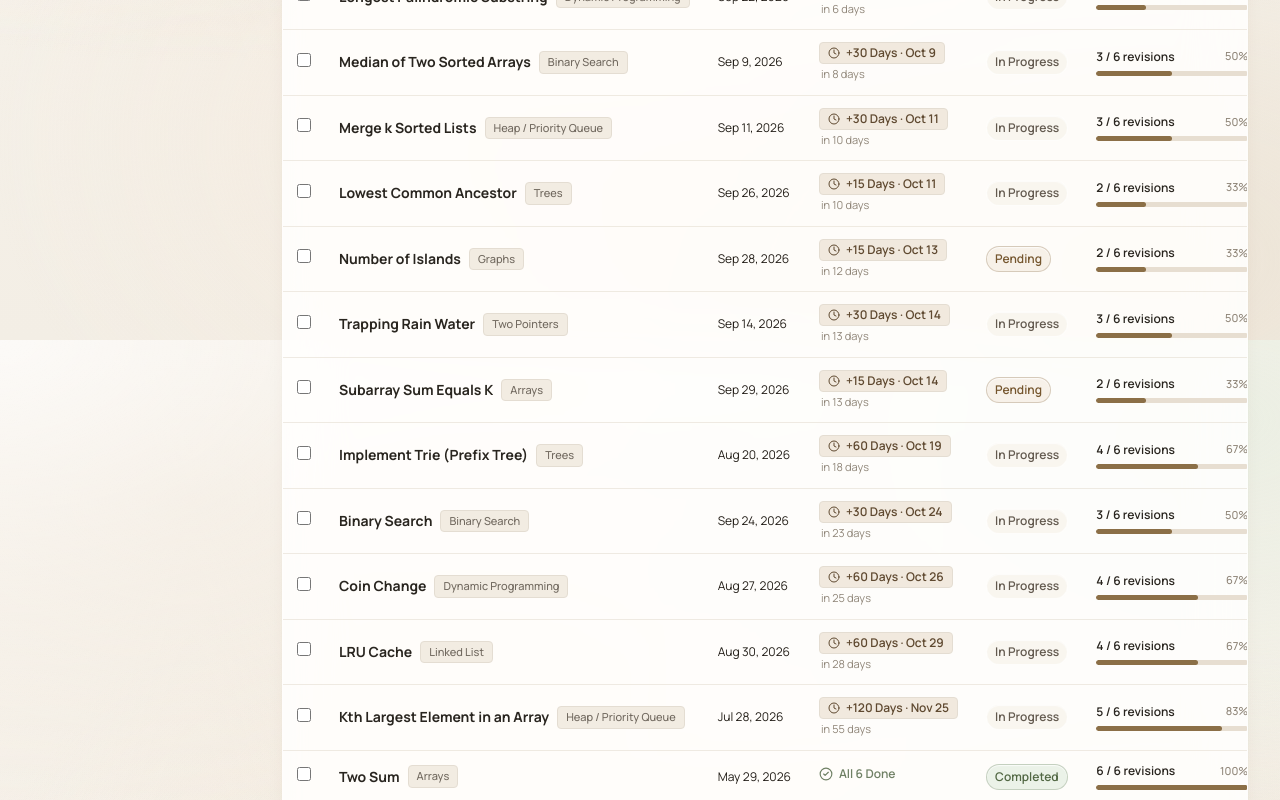
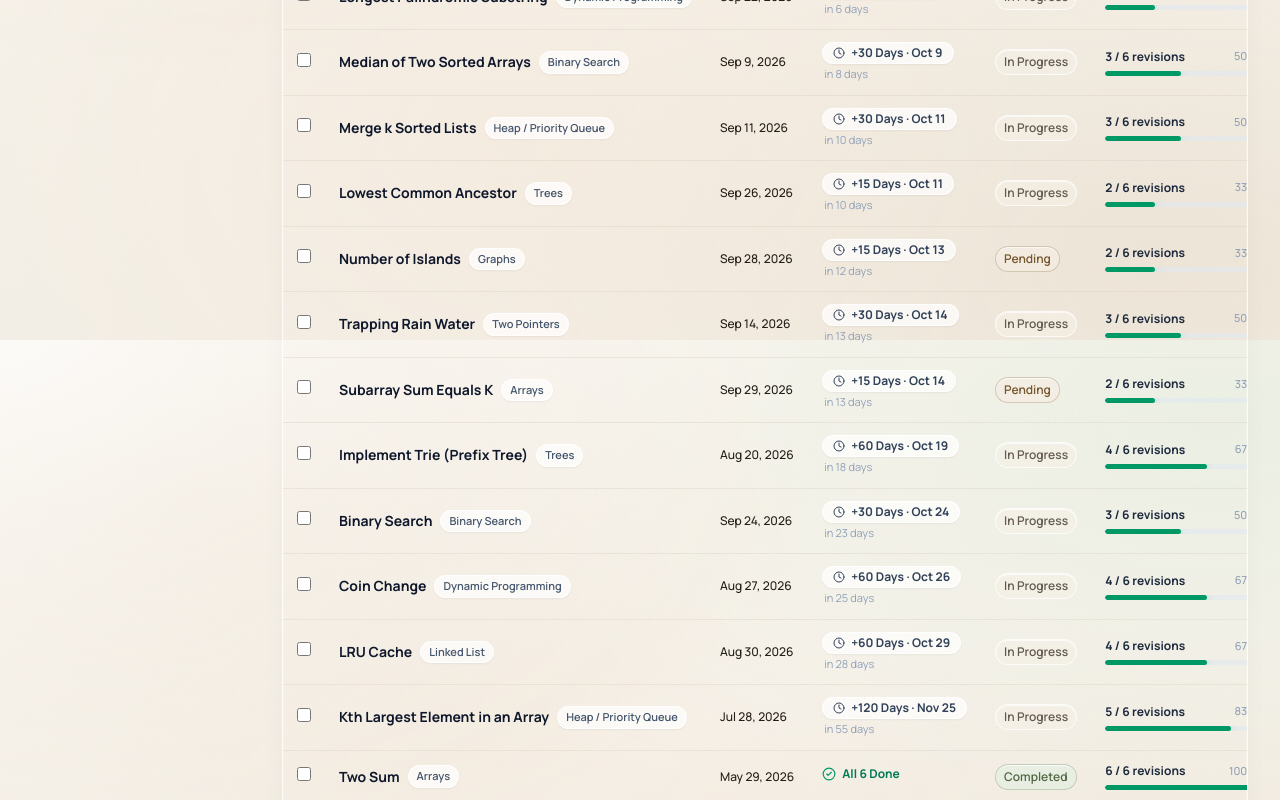
Before and after one commit to MdKasif0/DSARecall, a Next.js app: page /questions in a window 1280 px wide. Shown: the part 1260-2060 px from the top of the page. Built offline with nearby package versions, Linux system fonts and the light colour scheme.

Commit message:
style: update table components with modern glassmorphism and emerald theme

```diff
--- a/src/components/QuestionsTable.tsx
+++ b/src/components/QuestionsTable.tsx
@@ -51,86 +51,86 @@ export default function QuestionsTable({
   };
 
   return (
-    <div className="table-container card overflow-hidden border border-border">
+    <div className="table-container card-glass overflow-hidden rounded-2xl border border-white/80 shadow-[0_4px_24px_rgba(0,0,0,0.03),inset_0_1px_1.5px_rgba(255,255,255,0.95)]">
       <table className="data-table w-full border-collapse text-left">
         <thead>
-          <tr className="bg-[#FAF7F2] border-b border-border">
-            <th className="w-10 px-3 py-3 text-center">
+          <tr className="bg-white/40 border-b border-white/60 backdrop-blur-md">
+            <th className="w-10 px-3.5 py-3 text-center">
               <input
                 type="checkbox"
-                className="h-3.5 w-3.5 rounded border-[#D5CCBF] text-[#8B6F47] focus:ring-[#8B6F47] cursor-pointer"
+                className="h-3.5 w-3.5 rounded border-slate-300 text-emerald-600 focus:ring-emerald-500 cursor-pointer"
                 checked={allSelected}
                 onChange={toggleSelectAll}
                 aria-label="Select all questions"
               />
             </th>
-            <th className="px-4 py-3 font-semibold text-[0.6875rem] uppercase tracking-[0.08em] text-text-secondary">
+            <th className="px-4 py-3 font-bold text-[11px] uppercase tracking-[0.08em] text-slate-400">
               QUESTION
             </th>
-            <th className="px-4 py-3 font-semibold text-[0.6875rem] uppercase tracking-[0.08em] text-text-secondary">
+            <th className="px-4 py-3 font-bold text-[11px] uppercase tracking-[0.08em] text-slate-400">
               SOLVED
             </th>
-            <th className="px-4 py-3 font-semibold text-[0.6875rem] uppercase tracking-[0.08em] text-text-secondary">
+            <th className="px-4 py-3 font-bold text-[11px] uppercase tracking-[0.08em] text-slate-400">
               NEXT REVISION
             </th>
-            <th className="px-4 py-3 font-semibold text-[0.6875rem] uppercase tracking-[0.08em] text-text-secondary">
+            <th className="px-4 py-3 font-bold text-[11px] uppercase tracking-[0.08em] text-slate-400">
               STATUS
             </th>
-            <th className="px-4 py-3 min-w-[180px] font-semibold text-[0.6875rem] uppercase tracking-[0.08em] text-text-secondary">
+            <th className="px-4 py-3 min-w-[180px] font-bold text-[11px] uppercase tracking-[0.08em] text-slate-400">
               PROGRESS
             </th>
-            <th className="px-4 py-3 text-right font-semibold text-[0.6875rem] uppercase tracking-[0.08em] text-text-secondary">
+            <th className="px-4 py-3 text-right font-bold text-[11px] uppercase tracking-[0.08em] text-slate-400">
               ACTIONS
             </th>
           </tr>
         </thead>
-        <tbody className="divide-y divide-border bg-surface">
+        <tbody className="divide-y divide-white/60">
           {questions.map((q) => {
             const nextRev = getNextRevision(q, recordsMap);
             const { completedCount, total, percent } = getQuestionProgress(q.id, recordsMap);
             const isSelected = selectedIds.has(q.id);
 
-            // Compute next revision element matching Section 15
+            // Compute next revision element
             let nextRevElement = null;
             if (!nextRev) {
               if (completedCount === 6) {
                 nextRevElement = (
-                  <span className="inline-flex items-center gap-1.5 text-xs font-semibold text-[#6F8064]">
-                    <CheckCircle2 size={14} className="text-[#6F8064]" />
+                  <span className="inline-flex items-center gap-1.5 text-xs font-bold text-emerald-700">
+                    <CheckCircle2 size={14} className="text-emerald-600" />
                     All 6 Done
                   </span>
                 );
               } else {
                 nextRevElement = (
-                  <span className="text-xs text-text-muted">None pending</span>
+                  <span className="text-xs text-slate-400">None pending</span>
                 );
               }
             } else {
               const isDue = nextRev.date === today;
               const isPast = nextRev.date < today;
 
-              let badgeBg = 'bg-[#F1E9DE] text-[#5F4930] border-[#E4DDD2]';
-              let subtextColor = 'text-text-muted';
+              let badgeBg = 'bg-white/70 text-slate-700 border-white/80';
+              let subtextColor = 'text-slate-400';
 
               if (isDue) {
-                badgeBg = 'bg-[#EDE1CF] text-[#795B39] border-[#DFD1BC]';
-                subtextColor = 'text-[#B18A50] font-semibold';
+                badgeBg = 'bg-amber-500/15 text-amber-800 border-amber-500/25';
+                subtextColor = 'text-amber-800 font-bold';
               } else if (isPast) {
-                badgeBg = 'bg-[#F4E4DF] text-[#925A4D] border-[#E6D0CA]';
-                subtextColor = 'text-[#A65D50] font-semibold';
+                badgeBg = 'bg-rose-500/15 text-rose-700 border-rose-500/25';
+                subtextColor = 'text-rose-700 font-bold';
               }
 
               nextRevElement = (
                 <div className="flex flex-col gap-0.5">
                   <span
-                    className={`inline-flex items-center gap-1.5 rounded px-2 py-0.5 text-xs font-semibold border ${badgeBg} self-start`}
+                    className={`inline-flex items-center gap-1.5 rounded-lg px-2.5 py-0.5 text-xs font-bold border ${badgeBg} self-start shadow-xs`}
                   >
                     <Clock size={12} />
                     <span>
                       {REVISION_LABELS[nextRev.interval]} · {formatDateShort(nextRev.date)}
                     </span>
                   </span>
-                  <span className={`text-[0.6875rem] ${subtextColor} pl-0.5`}>
+                  <span className={`text-[11px] ${subtextColor} pl-0.5`}>
                     {nextRev.daysUntil === 0
                       ? 'Due today'
                       : nextRev.daysUntil < 0
@@ -147,14 +147,14 @@ export default function QuestionsTable({
               <tr
                 key={q.id}
                 className={`transition-colors ${
-                  isSelected ? 'bg-[#F8F4ED]' : 'hover:bg-[#FAF7F2]'
+                  isSelected ? 'bg-emerald-500/10' : 'hover:bg-white/40'
                 }`}
               >
                 {/* Selection checkbox */}
-                <td className="w-10 px-3 py-3.5 text-center">
+                <td className="w-10 px-3.5 py-3.5 text-center">
                   <input
                     type="checkbox"
-                    className="h-3.5 w-3.5 rounded border-[#D5CCBF] text-[#8B6F47] focus:ring-[#8B6F47] cursor-pointer"
+                    className="h-3.5 w-3.5 rounded border-slate-300 text-emerald-600 focus:ring-emerald-500 cursor-pointer"
                     checked={isSelected}
                     onChange={() => toggleSelectOne(q.id)}
                     aria-label={`Select ${q.questionName}`}
@@ -166,13 +166,13 @@ export default function QuestionsTable({
                   <div className="flex items-center gap-2">
                     <Link
                       href={`/questions/${q.id}`}
-                      className="font-bold text-sm text-[#29251F] hover:text-[#8B6F47] no-underline truncate max-w-[220px]"
+                      className="font-bold text-sm text-slate-900 hover:text-emerald-700 no-underline truncate max-w-[220px]"
                       title={q.questionName}
                     >
                       {q.questionName}
                     </Link>
                     {q.topic && (
-                      <span className="rounded bg-[#F2ECE2] px-2 py-0.5 text-[0.6875rem] font-medium text-[#71695F] border border-[#E4DDD2]">
+                      <span className="rounded-lg bg-white/70 backdrop-blur-sm px-2 py-0.5 text-[11px] font-semibold text-slate-600 border border-white/80 shadow-xs">
                         {q.topic}
                       </span>
                     )}
@@ -180,7 +180,7 @@ export default function QuestionsTable({
                 </td>
 
                 {/* Solved Date */}
-                <td className="px-4 py-3.5 text-xs text-text-secondary whitespace-nowrap">
+                <td className="px-4 py-3.5 text-xs text-slate-500 whitespace-nowrap font-medium">
                   {formatDateDisplay(q.dateSolved)}
                 </td>
 
@@ -192,21 +192,21 @@ export default function QuestionsTable({
                   <StatusBadge status={q.status} />
                 </td>
 
-                {/* Thin 5px Progress Bar matching Section 16 */}
+                {/* Thin 5px Progress Bar */}
                 <td className="px-4 py-3.5">
                   <div className="flex flex-col gap-1.5">
                     <div className="flex items-center justify-between text-xs">
-                      <span className="text-[#29251F] font-semibold text-[0.75rem]">
+                      <span className="text-slate-800 font-bold text-[12px]">
                         {completedCount} / {total} revisions
                       </span>
-                      <span className="text-text-muted font-medium text-[0.6875rem]">
+                      <span className="text-slate-400 font-medium text-[11px]">
                         {percent}%
                       </span>
                     </div>
                     {/* Thin 5px progress bar */}
-                    <div className="w-full bg-[#E7DED1] rounded-full h-[5px] overflow-hidden">
+                    <div className="w-full bg-slate-200/60 rounded-full h-[5px] overflow-hidden">
                       <div
-                        className="bg-[#8B6F47] h-[5px] rounded-full transition-all duration-300"
+                        className="bg-emerald-600 h-[5px] rounded-full transition-all duration-300 shadow-[0_0_8px_rgba(16,185,129,0.35)]"
                         style={{ width: `${percent}%` }}
                       />
                     </div>
@@ -218,33 +218,33 @@ export default function QuestionsTable({
                   <div className="flex items-center justify-end gap-1">
                     <Link
                       href={`/questions/${q.id}`}
-                      className="flex h-7 w-7 items-center justify-center rounded text-text-muted hover:bg-[#F1E9DE] hover:text-[#5F4930] transition-colors"
+                      className="flex h-7 w-7 items-center justify-center rounded-lg text-slate-400 hover:bg-white/80 hover:text-slate-900 border border-transparent hover:border-white/80 transition-all shadow-xs"
                       title="View Details"
                     >
-                      <ArrowRight size={15} />
+                      <ArrowRight size={14} />
                     </Link>
                     <button
-                      className="flex h-7 w-7 items-center justify-center rounded text-text-muted hover:bg-[#F1E9DE] hover:text-[#5F4930] transition-colors"
+                      className="flex h-7 w-7 items-center justify-center rounded-lg text-slate-400 hover:bg-white/80 hover:text-slate-900 border border-transparent hover:border-white/80 transition-all shadow-xs"
                       onClick={() => onEdit(q.id)}
                       aria-label={`Edit ${q.questionName}`}
                       title="Edit Question"
                     >
-                      <Pencil size={14} />
+                      <Pencil size={13} />
                     </button>
                     <button
-                      className="flex h-7 w-7 items-center justify-center rounded text-text-muted hover:bg-[#F4E4DF] hover:text-[#A65D50] transition-colors"
+                      className="flex h-7 w-7 items-center justify-center rounded-lg text-slate-400 hover:bg-rose-500/15 hover:text-rose-700 border border-transparent hover:border-rose-500/25 transition-all shadow-xs"
                       onClick={() => onDelete(q.id)}
                       aria-label={`Delete ${q.questionName}`}
                       title="Delete Question"
                     >
-                      <Trash2 size={14} />
+                      <Trash2 size={13} />
                     </button>
                     <button
-                      className="flex h-7 w-7 items-center justify-center rounded text-text-muted hover:bg-[#F1E9DE] hover:text-text transition-colors"
+                      className="flex h-7 w-7 items-center justify-center rounded-lg text-slate-400 hover:bg-white/80 hover:text-slate-900 border border-transparent hover:border-white/80 transition-all shadow-xs"
                       onClick={() => onEdit(q.id)}
                       title="More Options"
                     >
-                      <MoreVertical size={14} />
+                      <MoreVertical size={13} />
                     </button>
                   </div>
                 </td>
```
Also changed, not shown: src/components/SpreadsheetTable.tsx (+16 -16 lines).
